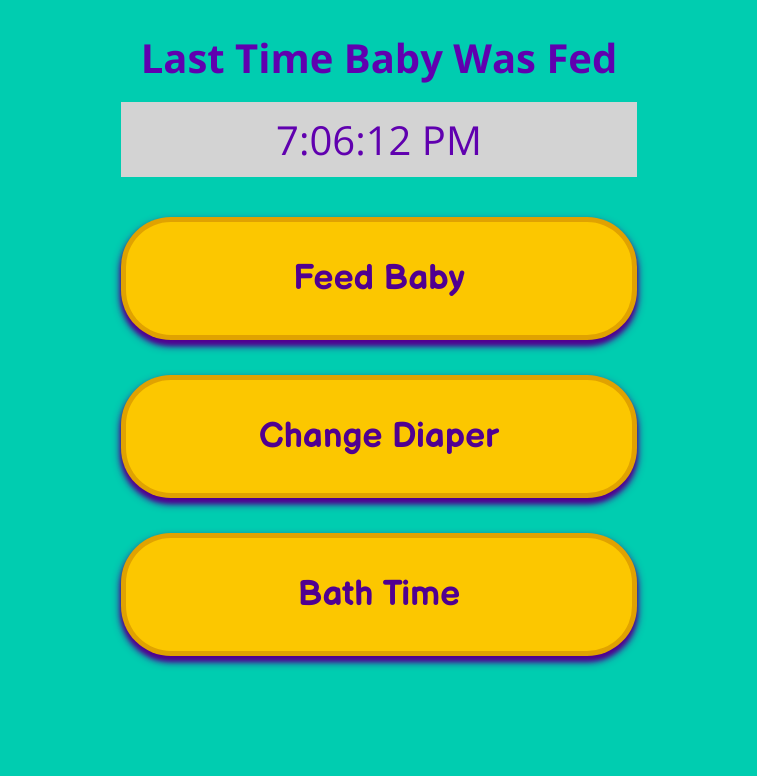
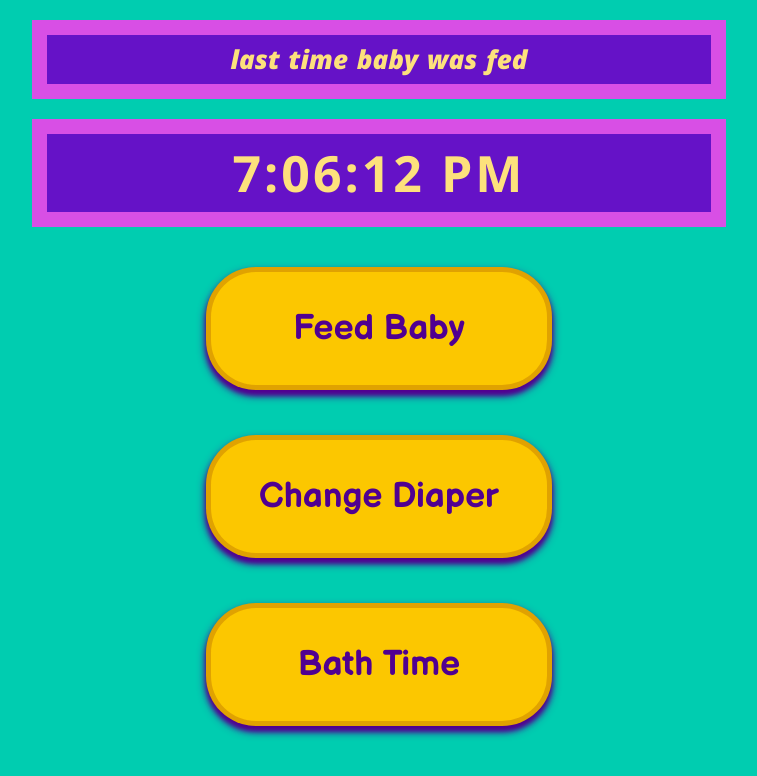
Before and after one commit to Jimmicorey/my-baby-log-app, a React (Create React App) app: page / in a window 1280 px wide. Shown: the top 776 px of the page, without its empty margins (261-1018 px from the left). Built offline with nearby package versions, Linux system fonts and the light colour scheme.

Commit message:
working on CSS styling -8/5 4:00PM

```diff
--- a/src/components/App/App.css
+++ b/src/components/App/App.css
@@ -1,4 +1,4 @@
-@import url('https://fonts.googleapis.com/css2?family=Balsamiq+Sans:wght@400;700&family=Open+Sans:wght@400;600;700;800&display=swap');
+@import url('https://fonts.googleapis.com/css2?family=Balsamiq+Sans:wght@400;700&family=Open+Sans:ital,wght@0,300;0,400;0,600;0,700;0,800;1,300;1,400;1,600;1,700;1,800&display=swap');
 
 /*
 font-family: 'Balsamiq Sans', cursive;
@@ -15,31 +15,50 @@ header {
     margin-bottom: -50px;
 }
 
-h1 {
+/* h1 {
     text-align: center;
     padding: 10px 70px;
     font-size: 30px;
-}
+} */
 
 .timer-text {
-    margin-top: -10px;
-    padding: 0 20px;
-    font-size: 40px;
+    margin: -20px 0 25px;
+    padding: 10px;
+    text-align: center;
+    width: 200%;
+    background-color: #6f00cae8;
+    border: 15px solid #fc62efc4;
+
+
+    color: #fde17c;
+    font-style: oblique;
+    font-weight: 900;
+    font-size: 26px;
+    text-transform: lowercase;
+    line-height: 1.125em;
+    word-spacing: 2px;
 }
 
 .timer {
     text-align: center;
-    font-size: 40px;
-    margin: -10px 0 30px;
-    width: 100%;
-    padding: 10px;
-    background-color: lightgray;
+    font-size: 50px;
+    font-weight: 700;
+    letter-spacing: 3px;
+    color: #fde17c;
+
+    margin: -5px 0 30px;
+    width: 200%;
+    padding: 5px;
+    background-color: #6f00cae8;
+    border: 15px solid #fc62efc4;
 }
+
 
 h2 {
     background-color: lightgray;
     padding: 10px;
 }
+
 
 main, .flex-container {
     display: flex;
@@ -75,7 +94,7 @@ a:hover {
     height: 100px;
     text-align: center;
     padding: 35px;
-    margin: 0 0 35px 0;
+    margin: 0 0 45px 0;
     font-family: 'Balsamiq Sans', cursive;
     font-size: 35px;
     font-weight: 700;
--- a/src/components/HomePage/FeedBabyTimer.js
+++ b/src/components/HomePage/FeedBabyTimer.js
@@ -12,7 +12,7 @@ function FeedBabyTimer() {
 
     return (
         <div className="flex-container">
-            <h1 className='timer-text'>Last Time Baby Was Fed</h1>
+            <p className='timer-text'>Last Time Baby Was Fed</p>
             <p className='timer'>
                 {date.toLocaleTimeString()}
             </p>
--- a/src/index.css
+++ b/src/index.css
@@ -1,4 +1,4 @@
-@import url('https://fonts.googleapis.com/css2?family=Balsamiq+Sans:wght@400;700&family=Open+Sans:wght@400;600;700;800&display=swap');
+@import url('https://fonts.googleapis.com/css2?family=Balsamiq+Sans:wght@400;700&family=Open+Sans:ital,wght@0,300;0,400;0,600;0,700;0,800;1,300;1,400;1,600;1,700;1,800&display=swap');
 
 /*
 font-family: 'Balsamiq Sans', cursive;
```
